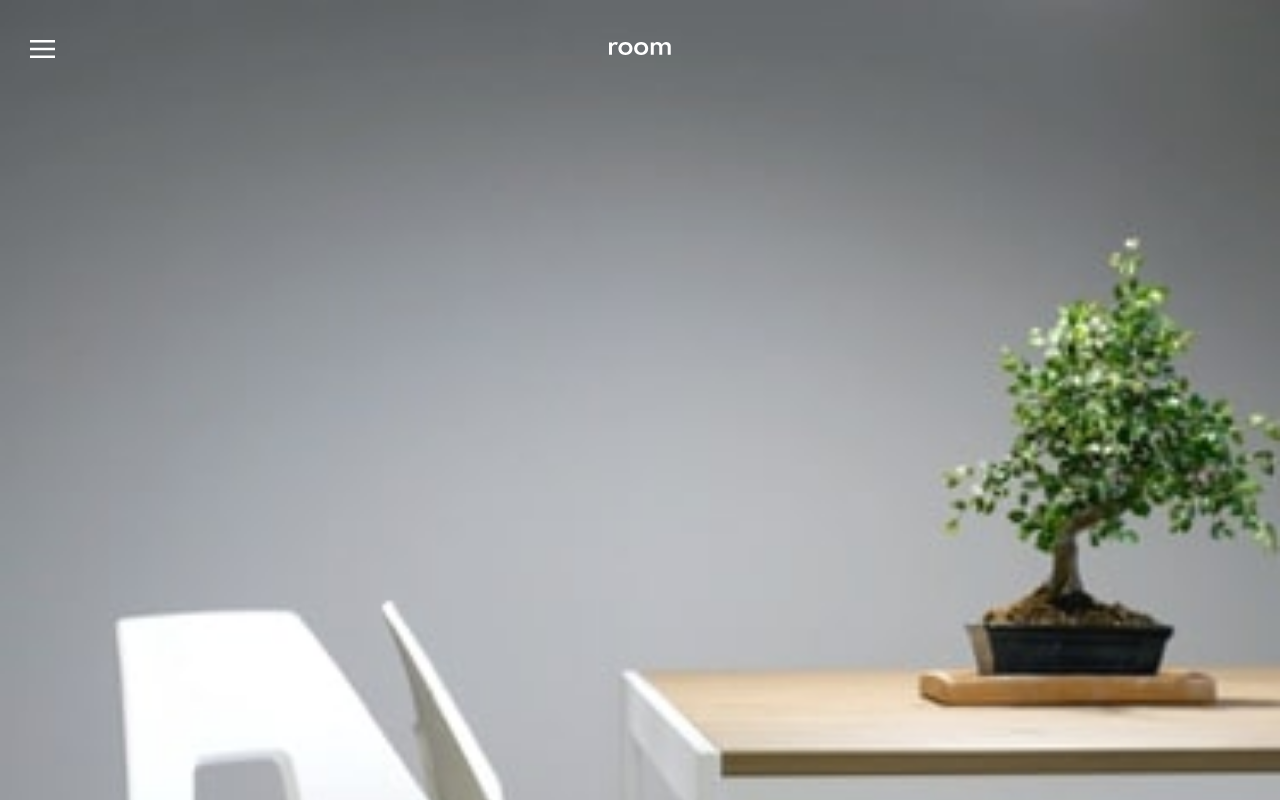
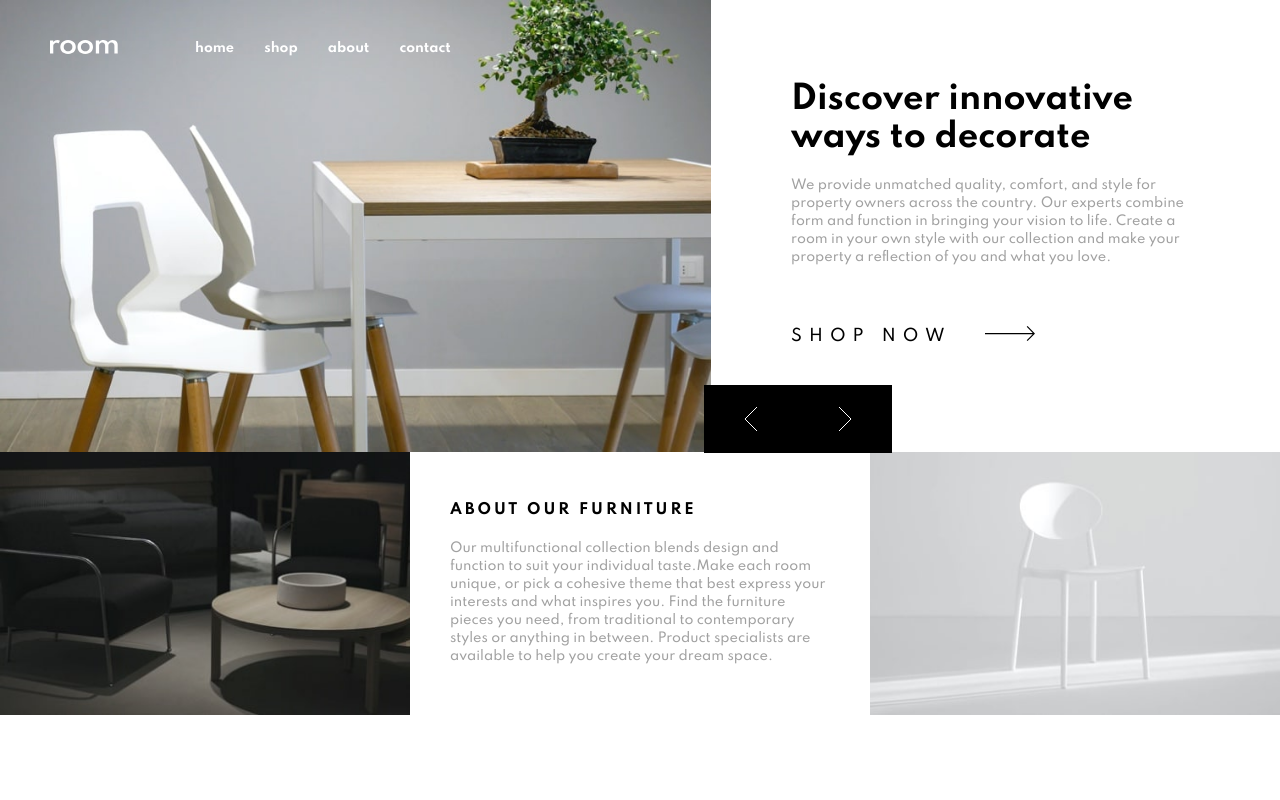
Before and after one commit to luispv02/Room-homepage, a plain HTML site: page index.html in a window 1280 px wide. Shown: the top 800 px of the page. Drawn offline with Linux system fonts and the light colour scheme.

Commit message:
proyecto Finalizado

```diff
--- a/css/styles.css
+++ b/css/styles.css
@@ -13,7 +13,7 @@ body {
 body.fondo::before {
   content: '';
   position: absolute;
-  background: rgba(0, 0, 0, 0.247);
+  background: rgba(0, 0, 0, 0.39);
   width: 100%;
   height: 100%;
   z-index: 99;
@@ -30,6 +30,10 @@ header {
 
 header > img {
   width: 100%;
+}
+
+header img.desktop {
+  display: none;
 }
 
 header .header-content {
@@ -92,6 +96,13 @@ header .header-content .hamburger img.cerrar {
 .main ul li a {
   color: black;
   text-decoration: none;
+  font-weight: 700;
+  text-transform: lowercase;
+  padding-bottom: 7px;
+}
+
+.main ul li a:hover {
+  border-bottom: 2px solid white;
 }
 
 .header-content .logo {
@@ -121,7 +132,7 @@ header .header-content .hamburger img.cerrar {
 
 .flechas img.atras:hover,
 .flechas img.adelante:hover {
-  background: rgba(80, 80, 80, 0.295);
+  background: rgba(107, 107, 107, 0.411);
 }
 
 .header-hero {
@@ -190,4 +201,91 @@ section .content-section .text-section p {
   font-size: .8rem;
   line-height: 18px;
 }
+
+@media (min-width: 1024px) {
+  header {
+    position: initial;
+  }
+  .header-flex {
+    display: -webkit-box;
+    display: -ms-flexbox;
+    display: flex;
+    position: relative;
+  }
+  header .mobile {
+    display: none;
+  }
+  header img.desktop {
+    display: block;
+    width: 100%;
+    height: 100%;
+  }
+  .header-content .flechas {
+    right: 30.3%;
+    bottom: -5px;
+  }
+  .flechas img {
+    padding: 22px 40px;
+  }
+  .header-flex .header-hero {
+    margin: 20px auto 0 auto;
+    width: 70%;
+    padding: 0 80px 0 80px;
+  }
+  .header-hero .hero .info-hero h2 {
+    font-size: 2rem;
+  }
+  .header-hero .hero .info-hero p {
+    height: 100px;
+  }
+  .header-content .logo {
+    position: initial;
+    -webkit-transform: translate(0);
+            transform: translate(0);
+    top: 20px;
+    margin-top: 40px;
+    margin-left: 50px;
+  }
+  .header-content .logo img {
+    width: 68px;
+  }
+  .hamburger {
+    display: none;
+  }
+  .main {
+    position: absolute;
+    left: 180px;
+  }
+  .main ul {
+    position: initial;
+    background: none;
+  }
+  .main ul li a {
+    color: white;
+    font-size: .8rem;
+  }
+  section {
+    margin-bottom: 0;
+  }
+  .content-section {
+    display: -webkit-box;
+    display: -ms-flexbox;
+    display: flex;
+  }
+  section .content-section img {
+    width: 410px;
+  }
+  section .content-section .text-section {
+    padding: 0 40px;
+  }
+}
+
+@media (min-width: 1440px) {
+  .header-content .flechas {
+    right: 28.3%;
+  }
+  .flechas img {
+    padding: 26px 50px;
+  }
+}
 /*# sourceMappingURL=styles.css.map */
--- a/index.html
+++ b/index.html
@@ -10,8 +10,10 @@
 </head>
 <body>
     <div class="container">
+        <div class="header-flex">
             <header>
-        <img src="images/mobile-image-hero-1.jpg">
+                <img src="images/mobile-image-hero-1.jpg" class="mobile">
+                <img src="images/desktop-image-hero-1.jpg" class="desktop">
                 <div class="header-content" id="header">
                         <div class="hamburger">
                             <img src="images/icon-hamburger.svg" class="abrir">
@@ -66,15 +68,16 @@
                     </div>
                 </div>
             </div>
+        </div>
 
         <section>
             <div class="content-section">
-                <img src="images/image-about-dark.jpg" width="300px">
+                <img src="images/image-about-dark.jpg">
                 <div class="text-section">
                     <h2>About our furniture</h2>
                     <p>Our multifunctional collection blends design and function to suit your individual taste.Make each room unique, or pick a cohesive theme that best express your interests and what inspires you. Find the furniture pieces you need, from traditional to contemporary styles or anything in between. Product specialists are available to help you create your dream space.</p>
                 </div>
-                <img src="images/image-about-light.jpg" width="300px">
+                <img src="images/image-about-light.jpg">
             </div>
         </section>
     </div>
--- a/js/app.js
+++ b/js/app.js
@@ -1,15 +1,16 @@
 let abrir = document.querySelector('.abrir')
 let cerrar = document.querySelector('.cerrar');
 
-
-let imagenes = ['images/mobile-image-hero-1.jpg', 'images/mobile-image-hero-2.jpg' , 'images/mobile-image-hero-3.jpg']
+let imagenesMobile = ['images/mobile-image-hero-1.jpg', 'images/mobile-image-hero-2.jpg' , 'images/mobile-image-hero-3.jpg']
+let imagenesDesktop = ['images/desktop-image-hero-1.jpg', 'images/desktop-image-hero-2.jpg' , 'images/desktop-image-hero-3.jpg']
 let cont = 0
 console.log(cont)
 function carrousel(contenedor){
     contenedor.addEventListener('click', (e) => {
         let atras = contenedor.querySelector('.atras');
         let adelante = contenedor.querySelector('.adelante');
-        let img = contenedor.querySelector('img');
+        let imgMobile = contenedor.querySelector('.mobile');
+        let imgDesktop = contenedor.querySelector('.desktop');
         let uno = document.querySelector('.one')
         let dos = document.querySelector('.two')
         let tres = document.querySelector('.three')
@@ -18,7 +19,8 @@ function carrousel(contenedor){
 
         if(e.target == atras){
             if(cont > 0){
-                img.src = imagenes[cont - 1];
+                imgMobile.src = imagenesMobile[cont - 1];
+                imgDesktop.src = imagenesDesktop[cont - 1];
                 cont--;
                 console.log(cont)
                 if(cont == 1){
@@ -29,8 +31,9 @@ function carrousel(contenedor){
                     uno.style.display = 'block'
                 }
             }else{
-                img.src = imagenes[imagenes.length - 1];
-                cont = imagenes.length - 1;
+                imgMobile.src = imagenesMobile[imagenesMobile.length - 1];
+                imgDesktop.src = imagenesDesktop[imagenesDesktop.length - 1];
+                cont = imagenesMobile.length - 1;
                 console.log(cont)
                 if(cont == 2){
                     uno.style.display = 'none'
@@ -39,8 +42,9 @@ function carrousel(contenedor){
             }
 
         }else if(e.target == adelante){
-            if(cont < imagenes.length - 1){
-                img.src = imagenes[cont + 1];
+            if(cont < imagenesMobile.length - 1){
+                imgMobile.src = imagenesMobile[cont + 1];
+                imgDesktop.src = imagenesDesktop[cont + 1];
                 cont++;
                 console.log(cont)
                 if(cont == 1){
@@ -51,7 +55,8 @@ function carrousel(contenedor){
                     tres.style.display = 'block'
                 }
             }else{
-                img.src = imagenes[0];
+                imgMobile.src = imagenesMobile[0];
+                imgDesktop.src = imagenesDesktop[0];
                 cont = 0;
                 console.log(cont)
                 if(cont == 0){
@@ -78,7 +83,6 @@ cerrar.addEventListener('click', () => {
         abrir.style.display = 'block';
         cerrar.style.display = 'none'
         body.classList.remove('fondo')
-        body.style.overflow = 'visible'
     }
 })
 
@@ -90,6 +94,5 @@ abrir.addEventListener('click', () => {
         abrir.style.display = 'none';
         cerrar.style.display = 'block'
         body.classList.add('fondo')
-        body.style.overflow = 'hidden'
     }
 })
```
Also changed, not shown: 1 other file. Lines whose indentation alone changed are shown as unchanged.
